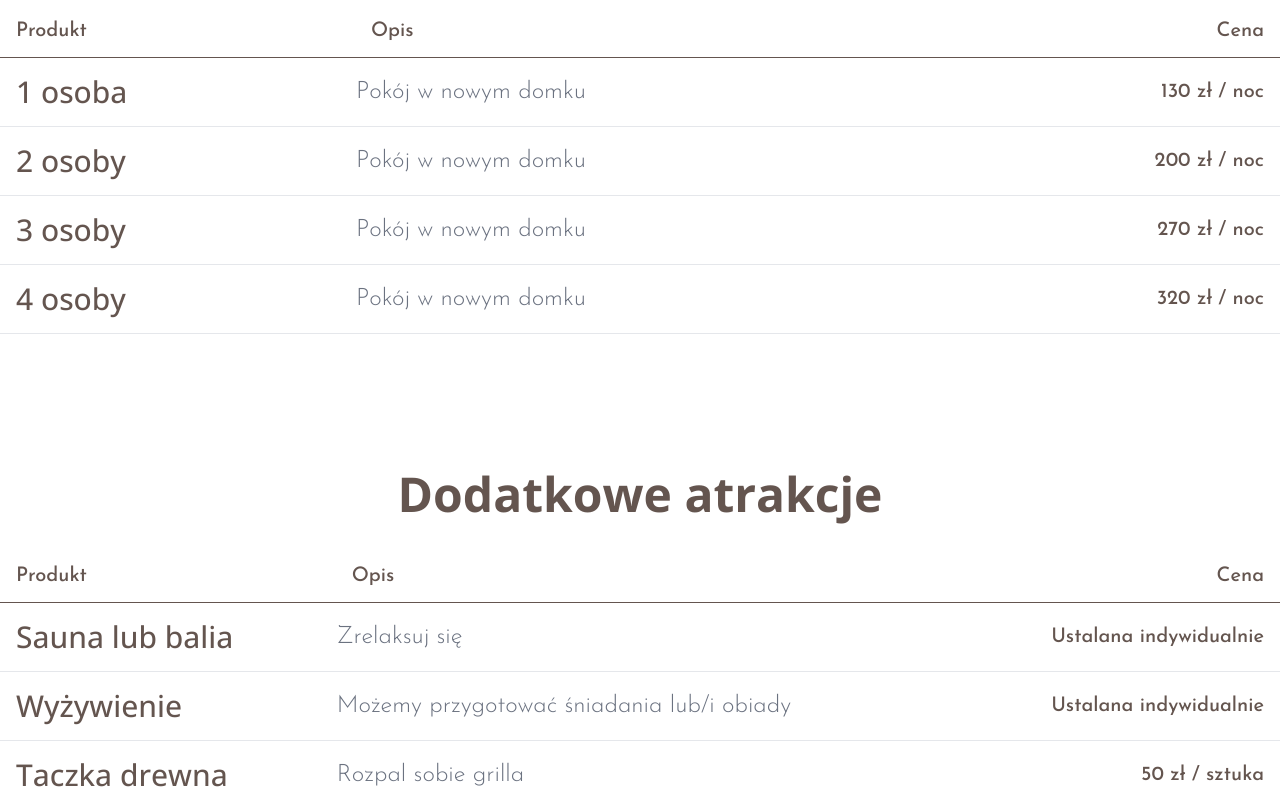
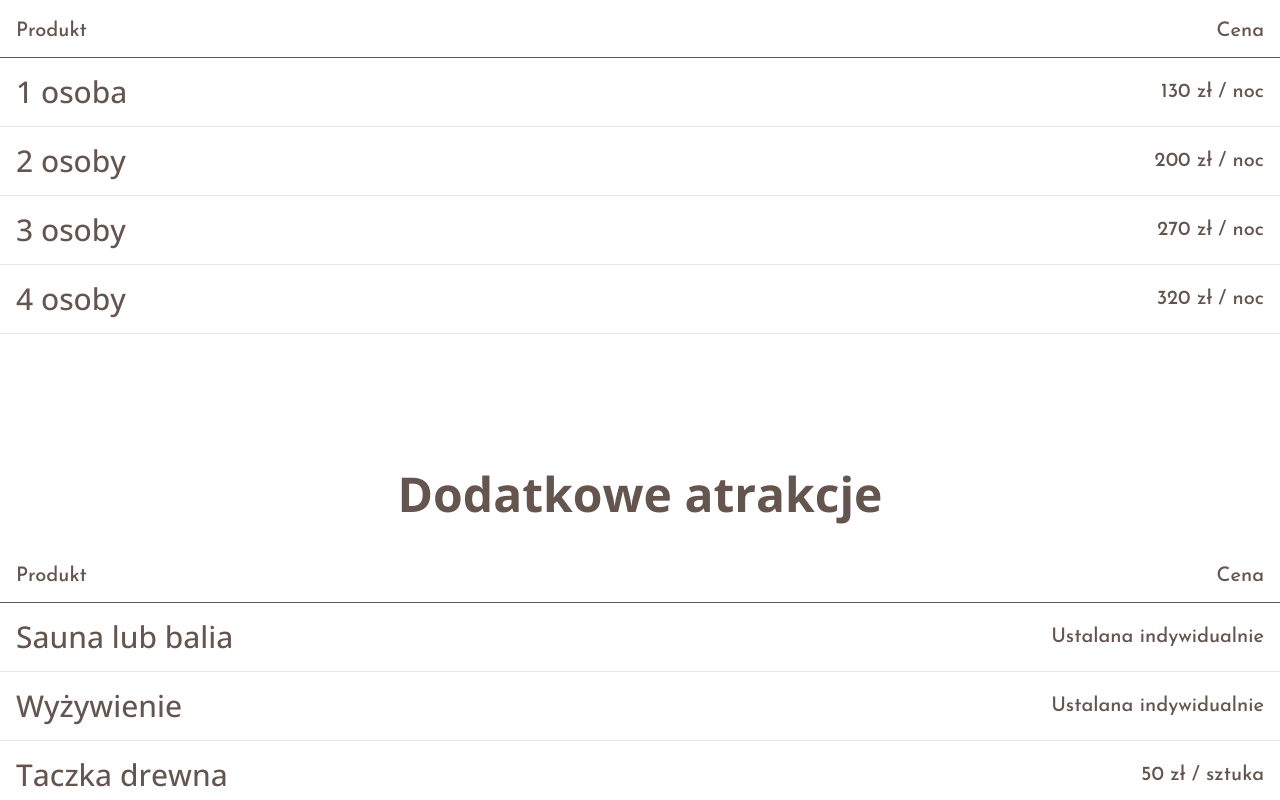
Before and after one commit to fn-jakubkarp/stanica-podkowa, a React (Vite) app: page /cennik in a window 1280 px wide. Shown: the part 1240-2040 px from the top of the page. Built offline with nearby package versions, Linux system fonts and the light colour scheme.

Commit message:
review 1# - fixes

```diff
--- a/index.html
+++ b/index.html
@@ -3,8 +3,8 @@
   <head>
     <meta charset="UTF-8" />
     <meta name="viewport" content="width=device-width, initial-scale=1.0" />
-    <meta http-equiv="X-UA-Compatible" content="ie=edge" />
-    <title>Stanica Podkowa - Agroturystyka w Małopolsce</title>
+    <title>Stanica Podkowa - Agroturystyka    <meta http-equiv="X-UA-Compatible" content="ie=edge" />
+ w Małopolsce</title>
     <meta name="title" content="Stanica Podkowa - Agroturystyka w Małopolsce" />
     <meta name="language" content="pl" />
 
--- a/src/components/UI/DetailedPriceList/DetailedPriceList.tsx
+++ b/src/components/UI/DetailedPriceList/DetailedPriceList.tsx
@@ -1,19 +1,17 @@
 export default function DetailedPriceList() {
   return (
-    <div className="defaultPaddings w-full mx-auto max-w-screen-xl">
-      <h3 className="flex w-full justify-center text-3xl font-bold md:text-5xl py-8">
+    <div className="defaultPaddings mx-auto w-full max-w-screen-xl">
+      <h3 className="flex w-full justify-center py-8 text-3xl font-bold md:text-5xl">
         Dodatkowe atrakcje
       </h3>
       <div className="overflow-x-auto">
         <table className="w-full table-auto border-collapse">
           <thead>
-            <tr className="border-text-DARK border-b">
+            <tr className="border-b border-text-DARK">
               <th className="px-4 py-3 text-left font-medium text-text-DARK">
                 Produkt
               </th>
-              <th className="px-4 py-3 text-left font-medium text-text-DARK">
-                Opis
-              </th>
+
               <th className="px-4 py-3 text-right font-medium text-text-DARK">
                 Cena
               </th>
@@ -23,14 +21,12 @@ export default function DetailedPriceList() {
             <tr className="border-b border-gray-200 ">
               <td className="flex items-center gap-4 px-4 py-4">
                 <div>
-                  <h3 className="text-base sm:text-3xl font-medium">Sauna lub balia</h3>
+                  <h3 className="text-base font-medium sm:text-3xl">
+                    Sauna lub balia
+                  </h3>
                 </div>
               </td>
-              <td className="py-4">
-                <p className="text-sm text-gray-500 sm:text-2xl">
-                  Zrelaksuj się
-                </p>
-              </td>
+
               <td className="px-4 py-4 text-right font-medium">
                 Ustalana indywidualnie
               </td>
@@ -38,14 +34,12 @@ export default function DetailedPriceList() {
             <tr className="border-b border-gray-200 ">
               <td className="flex items-center gap-4 px-4 py-4">
                 <div>
-                  <h3 className="text-base sm:text-3xl font-medium">Wyżywienie</h3>
+                  <h3 className="text-base font-medium sm:text-3xl">
+                    Wyżywienie
+                  </h3>
                 </div>
               </td>
-              <td className=" py-4">
-                <p className="text-sm text-gray-500 sm:text-2xl">
-                  Możemy przygotować śniadania lub/i obiady
-                </p>
-              </td>
+
               <td className="px-4 py-4 text-right font-medium">
                 Ustalana indywidualnie
               </td>
@@ -53,12 +47,12 @@ export default function DetailedPriceList() {
             <tr className="border-b border-gray-200 ">
               <td className="flex items-center gap-4 px-4 py-4">
                 <div>
-                  <h3 className="text-base sm:text-3xl font-medium">Taczka drewna</h3>
+                  <h3 className="text-base font-medium sm:text-3xl">
+                    Taczka drewna
+                  </h3>
                 </div>
               </td>
-              <td className="py-4">
-                <p className="text-sm  text-gray-500 sm:text-2xl">Rozpal sobie grilla</p>
-              </td>
+
               <td className="px-4 py-4 text-right font-medium">
                 50 zł / sztuka
               </td>
--- a/src/components/UI/RoomsPriceList/RoomsPriceList.tsx
+++ b/src/components/UI/RoomsPriceList/RoomsPriceList.tsx
@@ -39,7 +39,10 @@ export default function RoomsPriceList() {
             >
               {cards_new_house.map((card) => (
                 <SwiperSlide key={card.id} className="">
-                  <CardPictureOnly card={card} className="w-full h-auto object-cover" />
+                  <CardPictureOnly
+                    card={card}
+                    className="h-auto w-full object-cover"
+                  />
                 </SwiperSlide>
               ))}
             </Swiper>
@@ -87,9 +90,9 @@ export default function RoomsPriceList() {
             </div>
           </div>
         </div>
-        <div className="defaultPaddings mx-auto lg:py-12 w-full max-w-screen-xl">
+        <div className="defaultPaddings mx-auto w-full max-w-screen-xl lg:py-12">
           <h3 className="flex w-full justify-center text-3xl font-bold md:text-5xl ">
-            Nasze ceny za pokój
+            Cennik pokoi gościnnych
           </h3>
           <p className="flex py-8 sm:w-full">
             <span>*</span>Ceny za pokój przy wynajmnie na minimum 2 doby. Przy
@@ -102,9 +105,7 @@ export default function RoomsPriceList() {
                   <th className="px-4 py-3 text-left font-medium text-text-DARK">
                     Produkt
                   </th>
-                  <th className="px-4 py-3 text-left font-medium text-text-DARK">
-                    Opis
-                  </th>
+
                   <th className="px-4 py-3 text-right font-medium text-text-DARK">
                     Cena
                   </th>
@@ -119,11 +120,7 @@ export default function RoomsPriceList() {
                       </h3>
                     </div>
                   </td>
-                  <td className="py-4">
-                    <p className="text-sm text-gray-500 sm:text-2xl">
-                      Pokój w nowym domku
-                    </p>
-                  </td>
+
                   <td className="px-4 py-4 text-right font-medium">
                     130 zł / noc
                   </td>
@@ -136,11 +133,7 @@ export default function RoomsPriceList() {
                       </h3>
                     </div>
                   </td>
-                  <td className=" py-4">
-                    <p className="text-sm text-gray-500 sm:text-2xl">
-                      Pokój w nowym domku
-                    </p>
-                  </td>
+
                   <td className="px-4 py-4 text-right font-medium">
                     200 zł / noc
                   </td>
@@ -153,11 +146,7 @@ export default function RoomsPriceList() {
                       </h3>
                     </div>
                   </td>
-                  <td className="py-4">
-                    <p className="text-sm  text-gray-500 sm:text-2xl">
-                      Pokój w nowym domku
-                    </p>
-                  </td>
+
                   <td className="px-4 py-4 text-right font-medium">
                     270 zł / noc
                   </td>
@@ -170,11 +159,7 @@ export default function RoomsPriceList() {
                       </h3>
                     </div>
                   </td>
-                  <td className="py-4">
-                    <p className="text-sm  text-gray-500 sm:text-2xl">
-                      Pokój w nowym domku
-                    </p>
-                  </td>
+
                   <td className="px-4 py-4 text-right font-medium">
                     320 zł / noc
                   </td>
--- a/src/components/sections/Attractions/Attractions.tsx
+++ b/src/components/sections/Attractions/Attractions.tsx
@@ -2,7 +2,7 @@ import CardAtractions from "../../UI/Card/CardAtractions";
 
 export default function Attractions() {
   return (
-    <section className="mx-auto w-full max-w-screen-xl py-12 md:py-24 lg:py-32 flex justify-center">
+    <section className="mx-auto flex w-full max-w-screen-xl justify-center py-12 md:py-24 lg:py-32">
       <div className="container px-4 md:px-6">
         <div className="space-y-6">
           <div className="text-center">
@@ -48,7 +48,7 @@ export default function Attractions() {
             <CardAtractions
               card={{
                 title: "Biecz - 20km",
-                text: "Biecz to stare królewskie miasto, znane z wieży ratuszowej z punktem widokowym, XV-wiecznego Kościoła Bożego Ciała, licznych starych muzeów oraz najstarszego szpitala w Polsce.",
+                text: "Biecz to stare królewskie miasto, znane z wieży ratuszowej z punktem widokowym, XV-wiecznego Kościoła Bożego Ciała, licznych starych muzeów, najstarszego szpitala w Polsce oraz szkoły katów.",
                 id: 1,
               }}
             />
--- a/src/pages/Home.tsx
+++ b/src/pages/Home.tsx
@@ -4,7 +4,7 @@ import AboutUs from "../components/sections/AboutUs/AboutUs";
 import Attractions from "../components/sections/Attractions/Attractions";
 import Contact from "../components/sections/Contact/Contact";
 import Directions from "../components/sections/Directions/Directions";
-import Faq from "../components/sections/Faq/Faq";
+// import Faq from "../components/sections/Faq/Faq";
 import Hero from "../components/sections/Hero/Hero";
 import Offer from "../components/sections/Offer/Offer";
 
@@ -19,7 +19,7 @@ const Home: React.FC = () => {
       <Attractions />
       <Contact />
       <Directions />
-      <Faq />
+      {/* <Faq /> */}
     </div>
   );
 };
--- a/src/pages/PriceList.tsx
+++ b/src/pages/PriceList.tsx
@@ -30,7 +30,7 @@ const PriceList: React.FC = () => {
       </div>
       <div className="defaultPaddings mx-auto flex max-w-screen-2xl flex-col gap-4">
         <h2 className="flex w-full justify-center text-3xl font-bold lg:mb-2 lg:text-5xl">
-          POKOJE
+          NASZA OFERTA
         </h2>
         <p>
           W gospodarstwie posiadamy stary, drewniany klimatyczny domek oraz nowo
```
Also changed, not shown: src/components/sections/AboutUs/AboutUs.tsx (+7 -7 lines), src/components/sections/Offer/Offer.tsx (+27 -55 lines), robots.txt (added).
